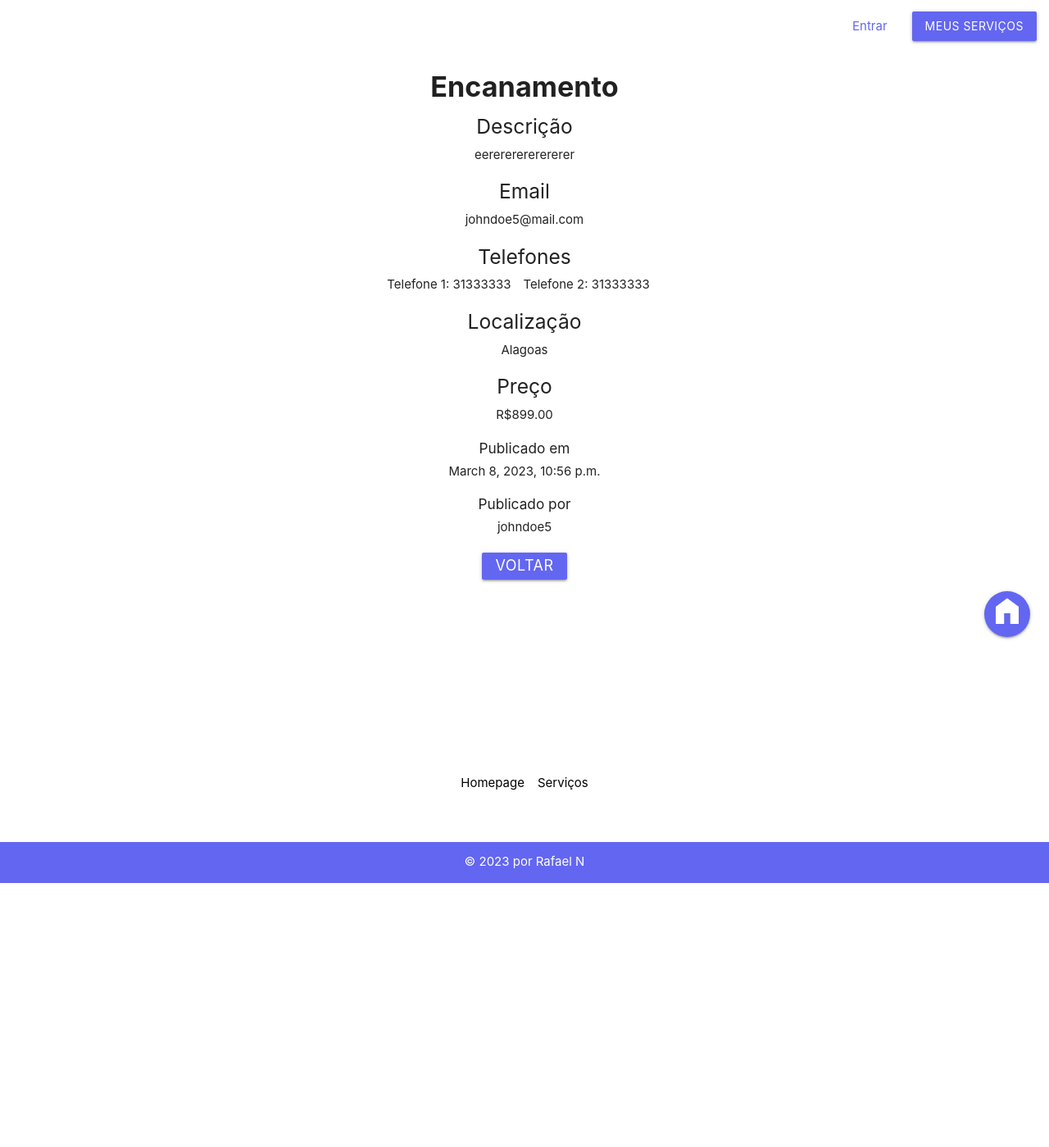
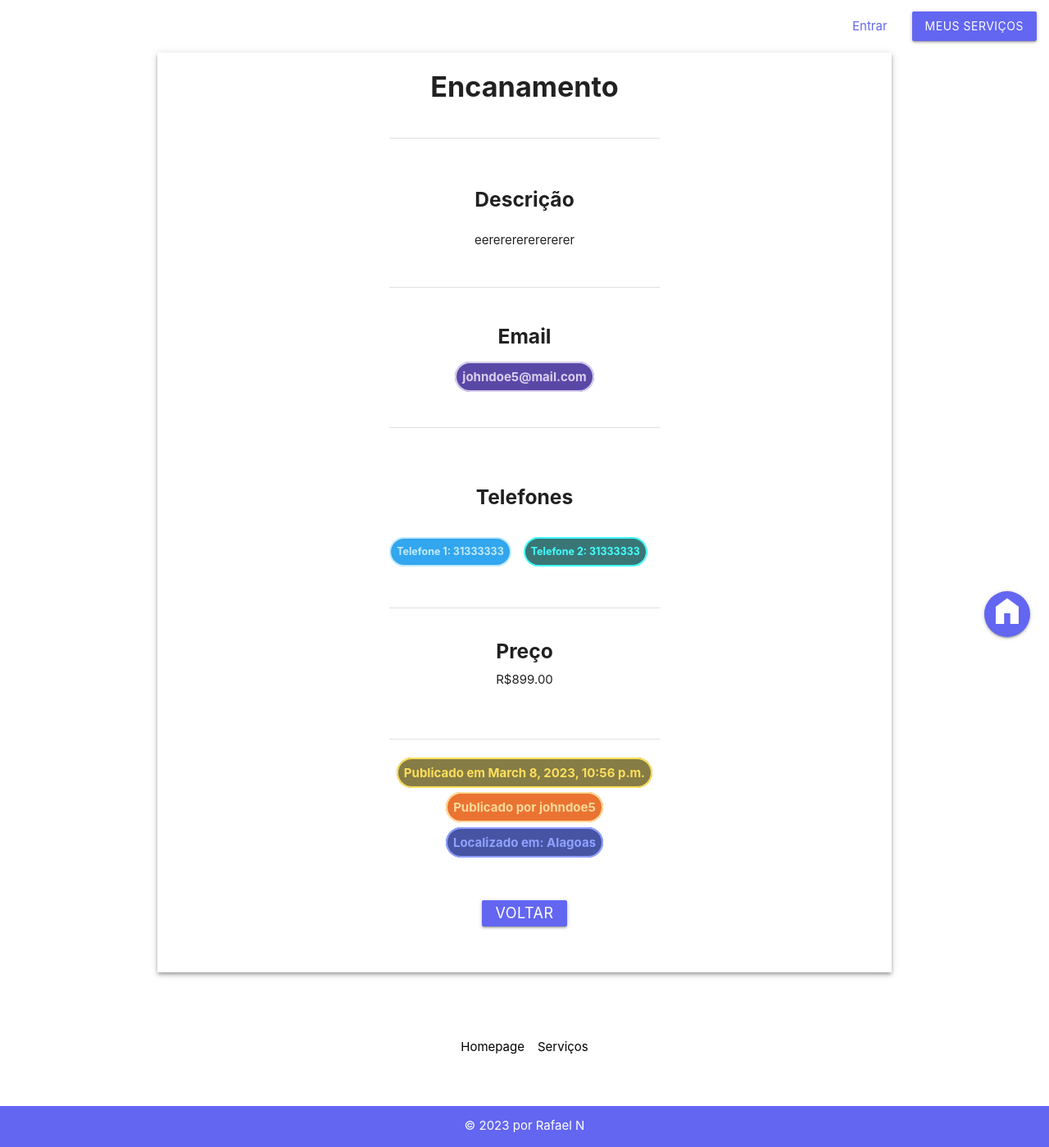
Before and after one commit to rafaelngoncalves5/servicos, a Django app: page /servicosapp/servicos/26/detalhes/ in a window 1280 px wide. Shown: the whole page at 82% size. Before the commit the page ends 1077 px from the top, so only its background shows below. Run offline with Django 4.2, Linux system fonts and the light colour scheme; data comes from the database, SQL or seed files in the repository; some libraries are stand-ins or nearby versions.

Commit message:
257c982d5a7b6bbe3728a7185f33471dee8559ca

```diff
--- a/servicos/servicosapp/templates/servicosapp/servicos/detalhes.html
+++ b/servicos/servicosapp/templates/servicosapp/servicos/detalhes.html
@@ -4,49 +4,83 @@
 
 {% block content %}
 
-<div class="container servico-container">
-    <ul>
+<div class="container servico-container z-depth-2">
+    <ul class="row">
         <h4 style="font-weight: bolder;">{{ servico }}</h4>
 
+        <div class="section"></div>
+        <div class="divider"></div>
+        <div class="section"></div>
+
+        <div style="padding: 1em;">
+            <h5 style="font-weight: bold;margin-bottom: 1em;">Descrição</h5>
+            <p>{{ servico.descricao }}</p>
+        </div>
+
+        <div class="section"></div>
+        <div class="divider"></div>
+        <div class="section"></div>
+
         <div class="row">
-            <h5>Descrição</h5>
-            <li>{{ servico.descricao }}</li>
+            <h5 style="font-weight: bold; margin-bottom: 1em;">Email</h5>
+            <span
+                style="opacity: 80%; background-color: #311b92; border-radius: 2em; padding: 7px; font-weight: bold; border: solid 2px #d1c4e9; color: #d1c4e9; margin-left: auto; margin-right: auto; max-width: fit-content;">
+                {{ servico.email }}</span>
+        </div>
+
+        <div class="section"></div>
+        <div class="divider"></div>
+        <div class="section"></div>
+
+
+        <h5 style="font-weight: bold; padding-bottom: 1em;padding-top: 1em;">Telefones</h5>
+
+        <div class="row" style="display: flex; gap: 1em; justify-content: center;">
+            <li
+                style="opacity: 80%; background-color: #0091ea; border-radius: 2em; padding: 7px; font-size: smaller; font-weight: bold; border: solid 2px #b3e5fc; color: #b3e5fc; max-width: fit-content;">
+                Telefone 1: {{ servico.telefone_1 }}</li>
+
+            <li
+                style="opacity: 80%; background-color: #095555; border-radius: 2em; padding: 7px; font-size: smaller; font-weight: bold; border: solid 2px #18ffff; color: #18ffff; max-width: fit-content;">
+                Telefone 2: {{ servico.telefone_2 }}</li>
+        </div>
+
+
+        <div class="section"></div>
+        <div class="divider"></div>
+        <br />
+        <div class="row"  style="margin-bottom: 2em;">
+            <h5 style="font-weight: bold;">Preço</h5>
+            <li>R${{ servico.preco }}.00</li>
+        </div>
+
+        <div class="section"></div>
+        <div class="divider"></div>
+        <div class="section"></div>
+
+
+        <div class="row">
+            <span
+                style="opacity: 80%; background-color: #695c17; border-radius: 2em; padding: 7px; font-weight: bold; border: solid 2px #fdd835; color: #fdd835; margin-left: auto; margin-right: auto; max-width: fit-content;">
+                Publicado em {{ servico.data_pub }}</span>
         </div>
 
         <div class="row">
-            <h5>Email</h5>
-            <li>{{ servico.email }}</li>
+            <span
+                style="opacity: 80%; background-color: #e65100; border-radius: 2em; padding: 7px; font-weight: bold; border: solid 2px #ffd180; color: #ffd180; margin-left: auto; margin-right: auto; max-width: fit-content;">
+                Publicado por {{ servico.fk_usuario }}</span>
         </div>
 
-        <h5>Telefones</h5>
-        <div class="row" style="display: flex; gap: 1em;">
-            <li>Telefone 1: {{ servico.telefone_1 }}</li>
-
-            <li>Telefone 2: {{ servico.telefone_2 }}</li>
+        <div>
+            <span
+                style="opacity: 80%; background-color: #192a8d; border-radius: 2em; padding: 7px; font-weight: bold; border: solid 2px #758aff; color: #758aff; margin-left: auto; margin-right: auto; max-width: fit-content;">Localizado
+                em: {{ servico.fk_estado }}</span>
         </div>
 
-        <div class="row">
-            <h5>Localização</h5>
-            <li>{{ servico.fk_estado }}</li>
-        </div>
+        <br />
 
-        <div class="row">
-            <h5>Preço</h5>
-            <li>R${{ servico.preco }}.00</li>
-        </div>
-
-        <div class="row">
-            <h6>Publicado em</h6>
-            <li>{{ servico.data_pub }}</li>
-        </div>
-
-        <div class="row">
-            <h6>Publicado por</h6>
-            <li>{{ servico.fk_usuario }}</li>
-        </div>
-
-        <button class="waves-effect waves-light btn-small" onclick="history.back()">Voltar</button>
-
+        <button style="margin-bottom: 2em; margin-top: 2em;" class="waves-effect waves-light btn-small"
+            onclick="history.back()">Voltar</button>
     </ul>
 </div>
 
```
Also changed, not shown: servicos/servicosapp/templates/servicosapp/index.html (+8 -0 lines).
